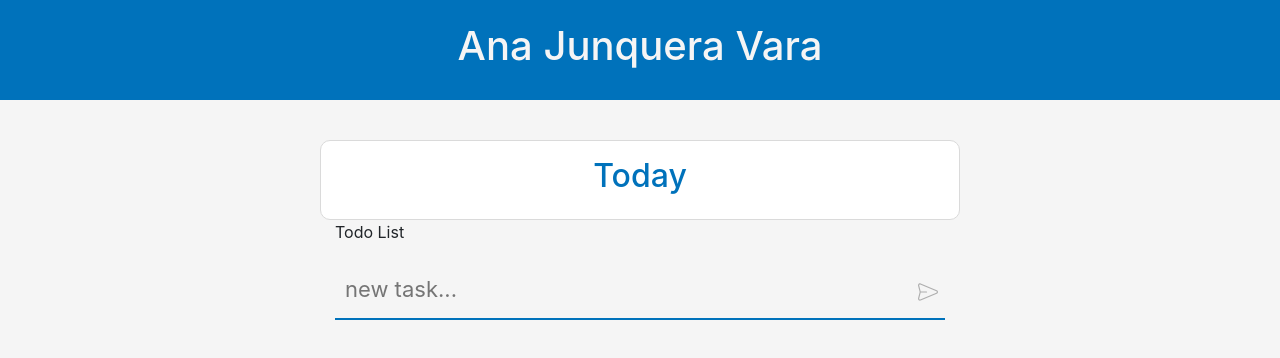
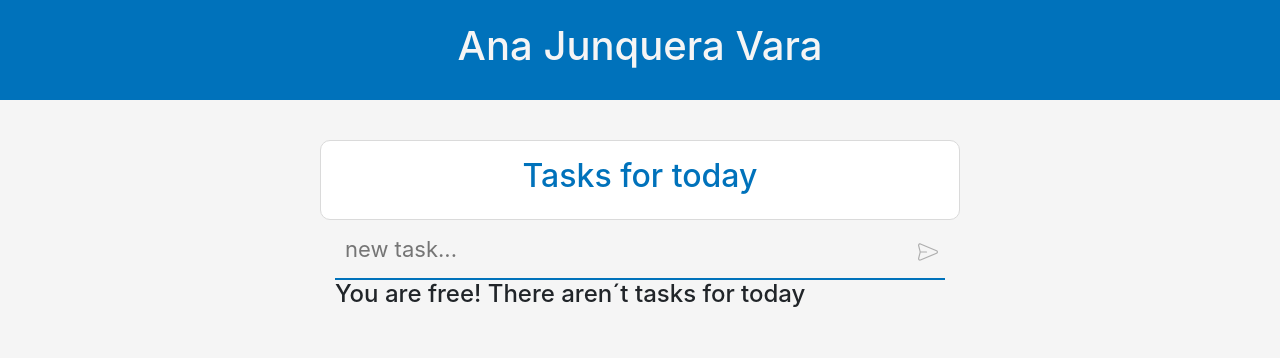
Before and after one commit to ajv777/TodoApp-React-Firebase, a React (Create React App) app: page / in a window 1280 px wide. Shown: the top 358 px of the page. Built offline with nearby package versions, Linux system fonts and the light colour scheme; no server answers; the database is empty.

Commit message:
add new components

```diff
--- a/src/App.js
+++ b/src/App.js
@@ -1,76 +1,73 @@
 import React, { useState, useEffect } from "react";
 import { Container, Row, Col } from "react-bootstrap";
-import { map } from "lodash";
+import { map, size } from "lodash";
 import firebase from "./utils/firebase";
 import "firebase/firestore";
 
-import AddTaks from "./components/AddTaks";
-
+import AddTask from "./components/AddTaks";
+import Task from "./components/Task";
 import "./App.scss";
 
 const dbTodo = firebase.firestore(firebase);
 
 export default function App() {
-  // useState
-  const [tasks, setTask] = useState([]);
-  console.log(tasks);
+  const [tasks, setTasks] = useState([]);
+  const [reloadTasks, setReloadTasks] = useState(false);
 
   useEffect(() => {
     dbTodo
       .collection("tasks")
-      // The taks completed (true) appear at the end of the list
       .orderBy("completed")
       .get()
       .then((response) => {
-        // Inicialized an array empty to save each task with 3 properties: name, completed and id
-        const arrayTaks = [];
-        //console.log(response);
-        // Function to iterate an array. For each iteration, return one task
-        // .data is a function to return the data of each task
-        map(response.docs, (task) => {
-          // console.log(task.data());
-          // console.log(task.id);
+        const arrayTasks = [];
+        map(response?.docs, (task) => {
           const data = task.data();
           data.id = task.id;
-          // console.log(data);
-          arrayTaks.push(data);
+          arrayTasks.push(data);
         });
-        //console.log(arrayTaks);
-        setTask(arrayTaks);
-      })
-      .catch((err) => {
-        console.log("error", err);
+        setTasks(arrayTasks);
       });
-  }, []);
+    setReloadTasks(false);
+  }, [reloadTasks]);
 
   return (
     <Container fluid className="app">
       <div className="title">
         <h1>Ana Junquera Vara</h1>
       </div>
+
       <Row className="todo">
         <Col
           className="todo-title"
           xs={{ span: 10, offset: 1 }}
           md={{ span: 6, offset: 3 }}
         >
-          <h2>Today</h2>
+          <h2>Tasks for today</h2>
+        </Col>
+        <Col
+          className="todo-input"
+          xs={{ span: 10, offset: 1 }}
+          md={{ span: 6, offset: 3 }}
+        >
+          <AddTask setReloadTasks={setReloadTasks} />
         </Col>
         <Col
           className="todo-list"
           xs={{ span: 10, offset: 1 }}
           md={{ span: 6, offset: 3 }}
         >
-          <p>Todo List</p>
-        </Col>
-        <Col
-          className="todo-input"
-          xs={{ span: 10, offset: 1 }}
-          md={{ span: 6, offset: 3 }}
-        >
-          <AddTaks></AddTaks>
+          {size(tasks) === 0 ? (
+            <h4>You are free! There aren´t tasks for today</h4>
+          ) : (
+            map(tasks, (task) => (
+              <Task task={task} setReloadTasks={setReloadTasks} />
+            ))
+          )}
         </Col>
       </Row>
     </Container>
   );
 }
+
+// Map: iterate the array of tasks and shown as taks as we have. Get task by props to Task component.
```
